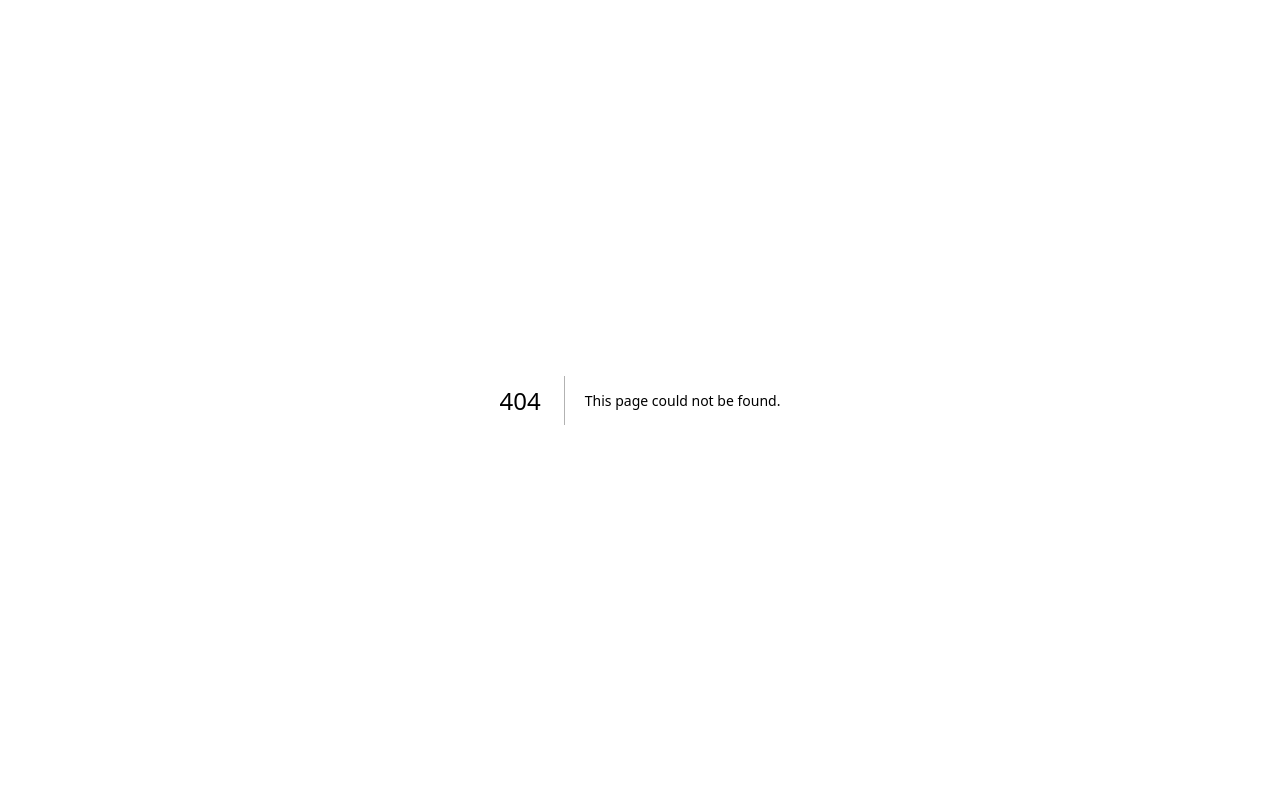
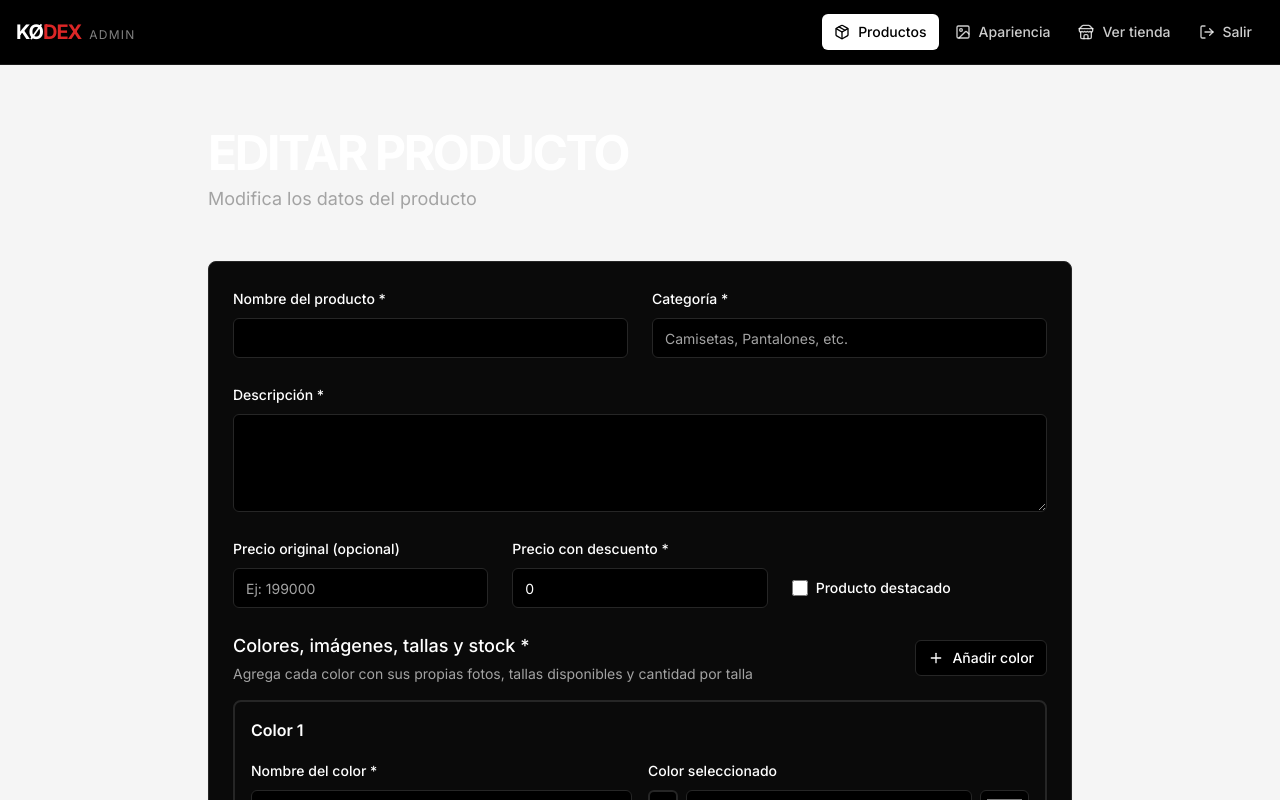
Before and after one commit to paulawb/kodex, a Next.js app in the folder frontend/: page /adminmp/dashboard/producto/1 in a window 1280 px wide. Before the commit this address had no page. Shown: the top 800 px of the page. Built offline with nearby package versions, Linux system fonts and the light colour scheme; no server answers; sample sign-in values are in the browser's storage.

Commit message:
Move admin routes to /adminmp

```diff
--- a/frontend/src/app/admin/dashboard/apariencia/page.tsx
+++ b/frontend/src/app/adminmp/dashboard/apariencia/page.tsx
@@ -80,7 +80,7 @@ export default function AppearancePage() {
   useEffect(() => {
     const pass = localStorage.getItem("kodex_admin_pass");
     if (!pass) {
-      router.push("/admin/login");
+      router.push("/adminmp/login");
       return;
     }
     setIsAuth(true);
@@ -112,7 +112,7 @@ export default function AppearancePage() {
   const handleSave = async () => {
     const pass = localStorage.getItem("kodex_admin_pass");
     if (!pass) {
-      router.push("/admin/login");
+      router.push("/adminmp/login");
       return;
     }
     setSaving(true);
@@ -137,7 +137,7 @@ export default function AppearancePage() {
   return (
     <div className="container mx-auto px-4 py-16 max-w-4xl">
       <div className="mb-10 space-y-2">
-        <Button variant="ghost" className="px-0" onClick={() => router.push("/admin/dashboard")}>
+        <Button variant="ghost" className="px-0" onClick={() => router.push("/adminmp/dashboard")}>
           <ArrowLeft className="mr-2 h-4 w-4" />
           Volver al panel
         </Button>
--- a/frontend/src/app/admin/dashboard/page.tsx
+++ b/frontend/src/app/adminmp/dashboard/page.tsx
@@ -13,7 +13,7 @@ export default function AdminDashboardPage() {
   useEffect(() => {
     const pass = localStorage.getItem("kodex_admin_pass");
     if (!pass) {
-      router.push("/admin/login");
+      router.push("/adminmp/login");
     } else {
       setIsAuth(true);
     }
@@ -30,7 +30,7 @@ export default function AdminDashboardPage() {
         </div>
         <div className="flex flex-col sm:flex-row gap-3">
           <Button
-            onClick={() => router.push("/admin/dashboard/apariencia")}
+            onClick={() => router.push("/adminmp/dashboard/apariencia")}
             variant="outline"
             size="lg"
           >
@@ -38,7 +38,7 @@ export default function AdminDashboardPage() {
             APARIENCIA
           </Button>
           <Button
-            onClick={() => router.push("/admin/dashboard/producto/nuevo")}
+            onClick={() => router.push("/adminmp/dashboard/producto/nuevo")}
             className="bg-primary hover:bg-red-700"
             size="lg"
           >
--- a/frontend/src/app/admin/dashboard/producto/[id]/page.tsx
+++ b/frontend/src/app/adminmp/dashboard/producto/[id]/page.tsx
@@ -14,7 +14,7 @@ export default function ProductFormPage() {
   useEffect(() => {
     const pass = localStorage.getItem("kodex_admin_pass");
     if (!pass) {
-      router.push("/admin/login");
+      router.push("/adminmp/login");
     } else {
       setIsAuth(true);
     }
--- a/frontend/src/app/admin/login/page.tsx
+++ b/frontend/src/app/adminmp/login/page.tsx
@@ -19,7 +19,7 @@ export default function AdminLoginPage() {
       return;
     }
     localStorage.setItem("kodex_admin_pass", password);
-    router.push("/admin/dashboard");
+    router.push("/adminmp/dashboard");
   };
 
   return (
--- a/frontend/src/components/admin/admin-header.tsx
+++ b/frontend/src/components/admin/admin-header.tsx
@@ -9,11 +9,11 @@ export function AdminHeader() {
   const router = useRouter();
   const pathname = usePathname();
 
-  if (pathname === "/admin/login") return null;
+  if (pathname === "/adminmp/login") return null;
 
   const handleLogout = () => {
     localStorage.removeItem("kodex_admin_pass");
-    router.push("/admin/login");
+    router.push("/adminmp/login");
   };
 
   const linkClass = (href: string) =>
@@ -26,17 +26,17 @@ export function AdminHeader() {
   return (
     <header className="sticky top-0 z-50 w-full bg-black border-b border-white/10">
       <div className="container mx-auto px-4 h-16 flex items-center justify-between gap-4">
-        <Link href="/admin/dashboard" className="text-xl font-bold tracking-tighter text-white">
+        <Link href="/adminmp/dashboard" className="text-xl font-bold tracking-tighter text-white">
           KØ<span className="text-primary">DEX</span>
           <span className="ml-2 text-xs font-normal uppercase tracking-widest text-white/50">Admin</span>
         </Link>
 
         <nav className="flex items-center gap-1">
-          <Link href="/admin/dashboard" className={linkClass("/admin/dashboard")}>
+          <Link href="/adminmp/dashboard" className={linkClass("/adminmp/dashboard")}>
             <Package className="h-4 w-4" />
             <span className="hidden sm:inline">Productos</span>
           </Link>
-          <Link href="/admin/dashboard/apariencia" className={linkClass("/admin/dashboard/apariencia")}>
+          <Link href="/adminmp/dashboard/apariencia" className={linkClass("/adminmp/dashboard/apariencia")}>
             <Image className="h-4 w-4" />
             <span className="hidden sm:inline">Apariencia</span>
           </Link>
--- a/frontend/src/components/admin/product-form.tsx
+++ b/frontend/src/components/admin/product-form.tsx
@@ -72,7 +72,7 @@ export function ProductForm({ id }: ProductFormProps) {
       const loadProduct = async () => {
         const pass = localStorage.getItem("kodex_admin_pass");
         if (!pass) {
-          router.push("/admin/login");
+          router.push("/adminmp/login");
           return;
         }
         try {
@@ -220,7 +220,7 @@ export function ProductForm({ id }: ProductFormProps) {
     e.preventDefault();
     const pass = localStorage.getItem("kodex_admin_pass");
     if (!pass) {
-      router.push("/admin/login");
+      router.push("/adminmp/login");
       return;
     }
 
@@ -264,7 +264,7 @@ export function ProductForm({ id }: ProductFormProps) {
       } else {
         await adminCreateProduct(pass, data);
       }
-      router.push("/admin/dashboard");
+      router.push("/adminmp/dashboard");
     } catch (error: any) {
       console.error("Error al guardar producto:", error);
       alert(typeof error?.message === "string" ? error.message : "Error al guardar producto");
@@ -546,7 +546,7 @@ export function ProductForm({ id }: ProductFormProps) {
             <Button type="submit" className="bg-primary hover:bg-red-700" disabled={loading}>
               {loading ? "GUARDANDO..." : id ? "ACTUALIZAR PRODUCTO" : "CREAR PRODUCTO"}
             </Button>
-            <Button type="button" variant="outline" onClick={() => router.push("/admin/dashboard")}>
+            <Button type="button" variant="outline" onClick={() => router.push("/adminmp/dashboard")}>
               CANCELAR
             </Button>
           </div>
--- a/frontend/src/components/admin/product-manager.tsx
+++ b/frontend/src/components/admin/product-manager.tsx
@@ -23,7 +23,7 @@ export function ProductManager() {
       setProducts(data);
     } catch (error) {
       console.error(error);
-      router.push("/admin/login");
+      router.push("/adminmp/login");
     } finally {
       setLoading(false);
     }
@@ -113,7 +113,7 @@ export function ProductManager() {
                     <Button
                       variant="outline"
                       size="icon"
-                      onClick={() => router.push(`/admin/dashboard/producto/${product.id}`)}
+                      onClick={() => router.push(`/adminmp/dashboard/producto/${product.id}`)}
                     >
                       <Edit className="h-4 w-4" />
                     </Button>
```
Also changed, not shown: frontend/src/app/adminmp/layout.tsx (renamed from frontend/src/app/admin/layout.tsx).
